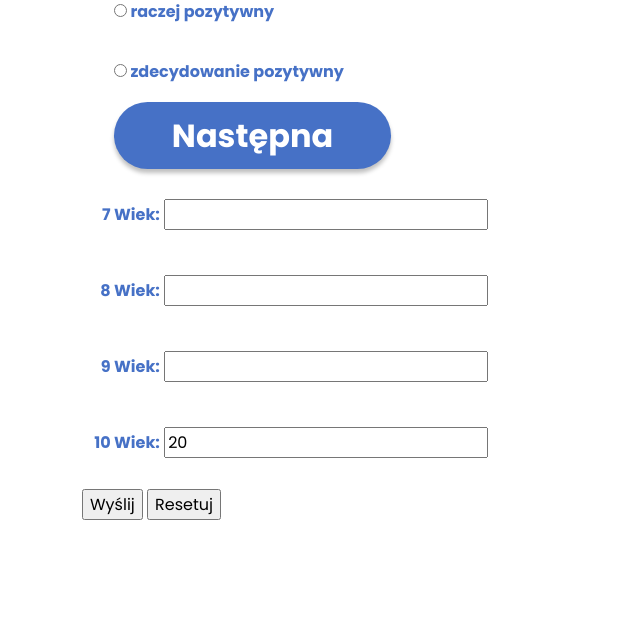
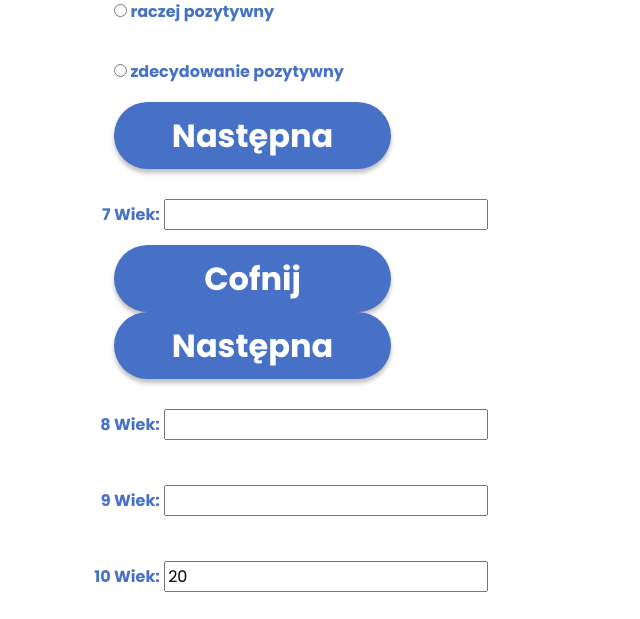
Before and after one commit to informacja/przedmiotHumanistyczny, a Django app: page /wypelnij/ in a window 1280 px wide. Shown: the part 1641-2260 px from the top of the page, without its empty margins (0-640 px from the left). Before the commit the page ends 2161 px from the top, so only its background shows below. Run offline with Django 4.2, Linux system fonts and the light colour scheme; some libraries are stand-ins or nearby versions.

Commit message:
navigation

```diff
--- a/ankiety/templates/wypelnij.html
+++ b/ankiety/templates/wypelnij.html
@@ -34,6 +34,8 @@ Formularz:
     </ul>
     <ul id="2"class="main">
         {{ form2.as_ul }}
+        <div class="recBtn" onclick="page(1); return false;"><span class="btTxt">Cofnij</span></div>
+        <div class="recBtn" onclick="page(2); return false;"><span class="btTxt">Następna</span></div>
     </ul>
     <ul id="3"class="main">
         {{ form3.as_ul }}
```
